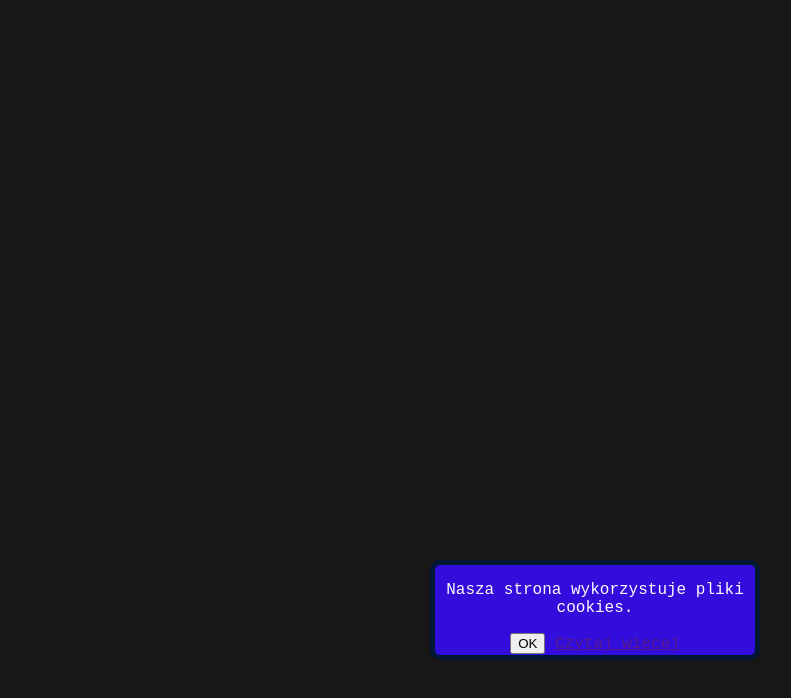
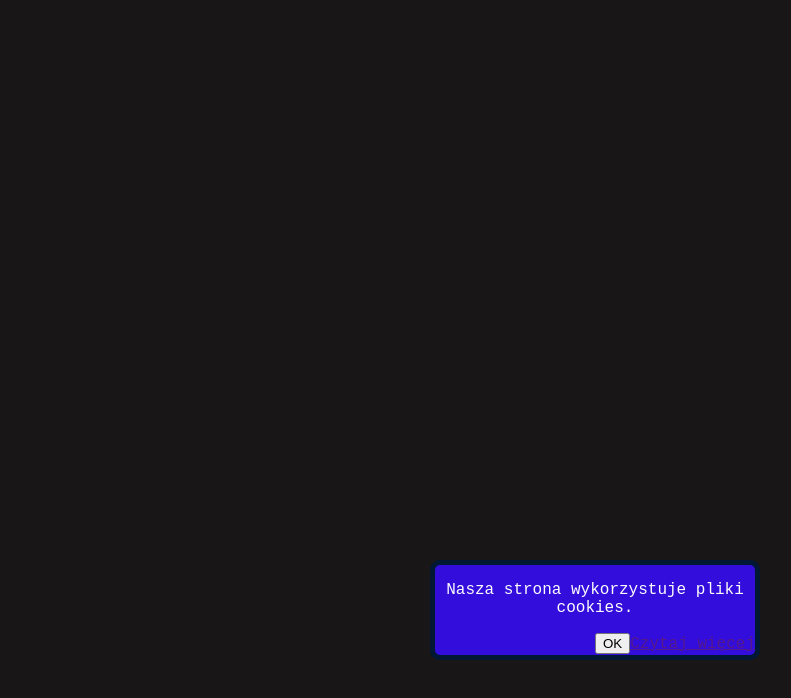
Before and after one commit to mb-dir/myComponent-cookie_popup, a website built with webpack: page index.html in a window 1280 px wide. Shown: the part 80-778 px from the top of the page, without its empty margins (456-1247 px from the left). Built offline with nearby package versions, Linux system fonts and the light colour scheme.

Commit message:
Add styles for cookieModal__buttons(wrapper)
CookieModal__buttons is a wrapper for buttons accept and read more

```diff
--- a/src/styles/style.css
+++ b/src/styles/style.css
@@ -19,3 +19,9 @@ body{
   border: 5px solid #001736;
   border-radius: 10px;
 }
+.cookieModal__buttons{
+  width: 100%;
+  display: flex;
+  justify-content: flex-end;
+  align-items: center;
+}
```
